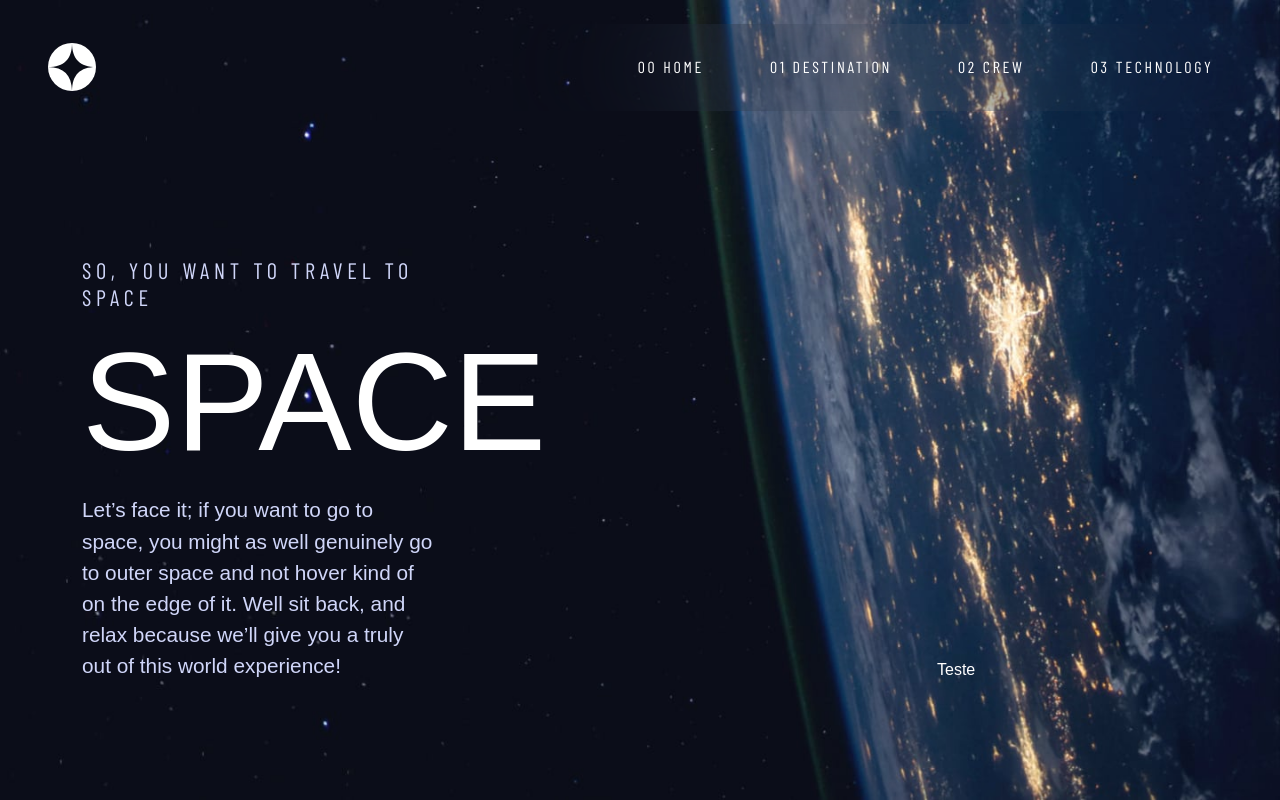
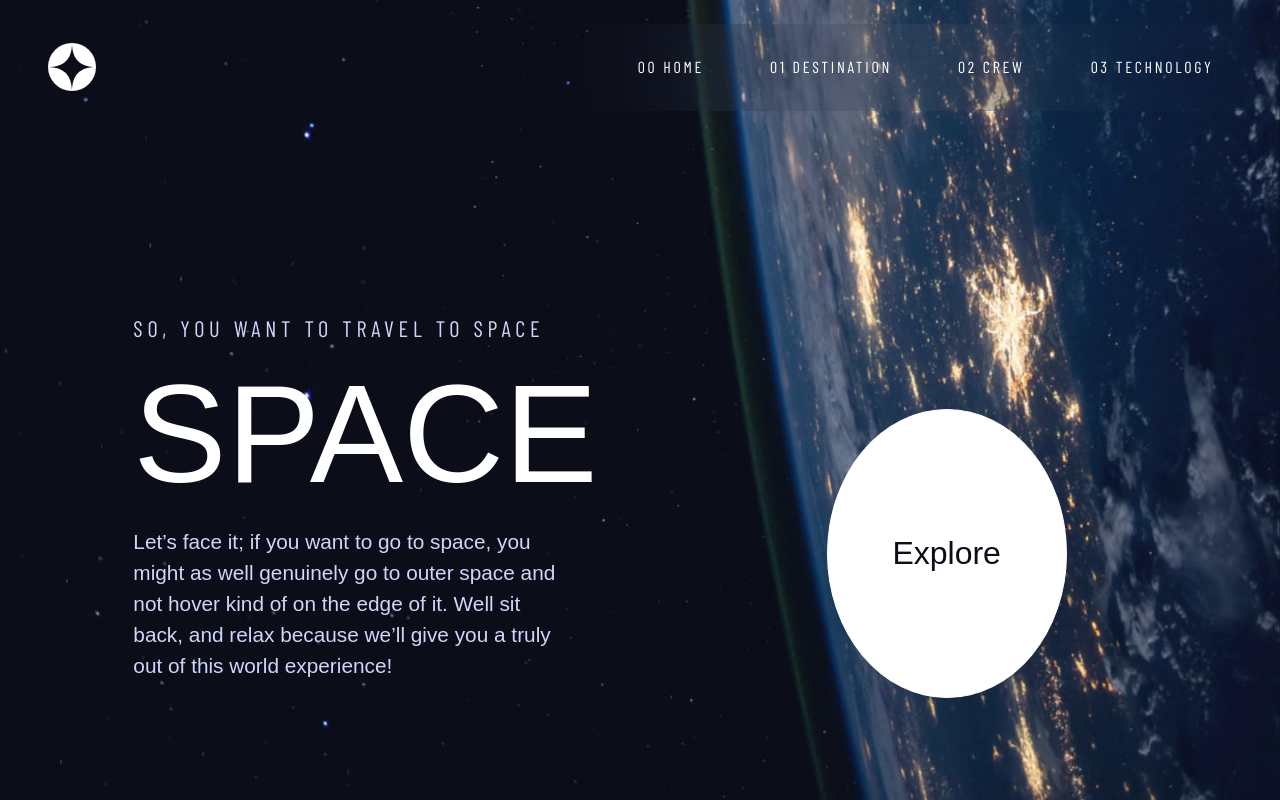
Before and after one commit to Leomelati/space-page, a React (Create React App) app: page / in a window 1280 px wide. Built offline with nearby package versions, Linux system fonts and the light colour scheme; a web font is replaced by a local one.

Commit message:
Home button explore

```diff
--- a/src/assets/scss/_buttons.scss
+++ b/src/assets/scss/_buttons.scss
@@ -11,8 +11,9 @@
 .btn-circle {
 	background-color: $light;
 	color: $primary;
+	border-radius: 50%;
 
 	&:hover {
-		box-shadow: 0 0 5em $hover-color;
+		box-shadow: 0 0 1px 45px rgba(#979797, 0.5);
 	}
 }
--- a/src/assets/scss/_tipografia.scss
+++ b/src/assets/scss/_tipografia.scss
@@ -4,6 +4,11 @@
 .body-text {
 	font-size: 1.3rem;
 }
+
+.button-1 {
+	font-size: 2rem;
+}
+
 
 .heading-1 {
 	font-size: 8.75rem;
--- a/src/assets/scss/_variables.scss
+++ b/src/assets/scss/_variables.scss
@@ -2,6 +2,7 @@ $primary: #0B0D17;
 $secondary: #D0D6F9;
 $light: #FFFFFF;
 $hover-color: #8A8B90;
+$hover-button-color: #979797;
 
 $bellefair: Bellefair, sans-serif;
 $barlow-condensed: 'Barlow Condensed', sans-serif;
--- a/src/pages/Home.tsx
+++ b/src/pages/Home.tsx
@@ -1,4 +1,5 @@
 import React from 'react';
+import { Link } from 'react-router-dom';
 import MainHeader from '../shared/components/Navigation/MainHeader';
 
 const HomePage = () => {
@@ -6,8 +7,8 @@ const HomePage = () => {
 		<div className='background-home'>
 			<MainHeader />
 			<main>
-				<div className='container home-section'>
-					<div className='row align-items-end justify-content-between'>
+				<div className='home-section'>
+					<div className='d-flex flex-row justify-content-around align-items-end'>
 						<div className='col-4'>
 							<h5 className='heading-5 text-secondary'>SO, YOU WANT TO TRAVEL TO SPACE</h5>
 							<h1 className='heading-1 text-light'>SPACE</h1>
@@ -15,8 +16,12 @@ const HomePage = () => {
 								Let’s face it; if you want to go to space, you might as well genuinely go to outer space and not hover kind of on the edge of it. Well sit back, and relax because we’ll give you a truly out of this world experience!
 							</p>
 						</div>
-						<div className='col-3'>
-							<p className='text-light'>Teste</p>
+						<div className='col-3 h-50'>
+							<Link to="/destination">
+								<button type="button" className="btn btn-light btn-circle btn-lg w-75 h-100">
+									<span className='button-1'>Explore</span>
+								</button>
+							</Link>
 						</div>
 					</div>
 				</div>
```
